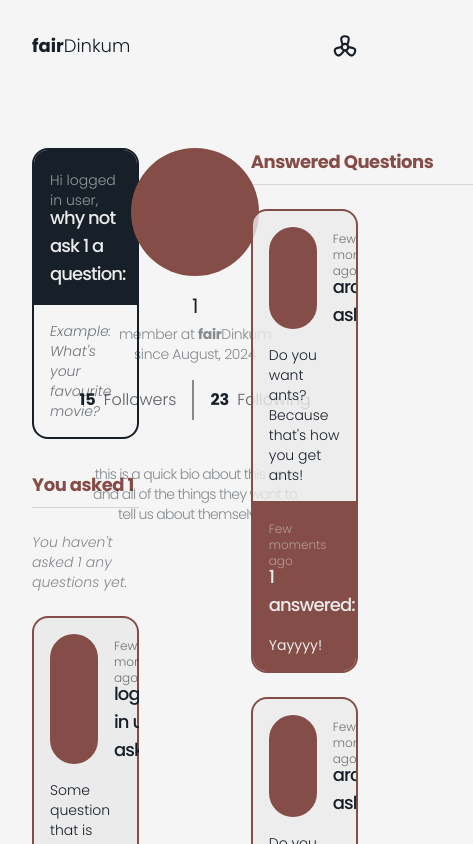
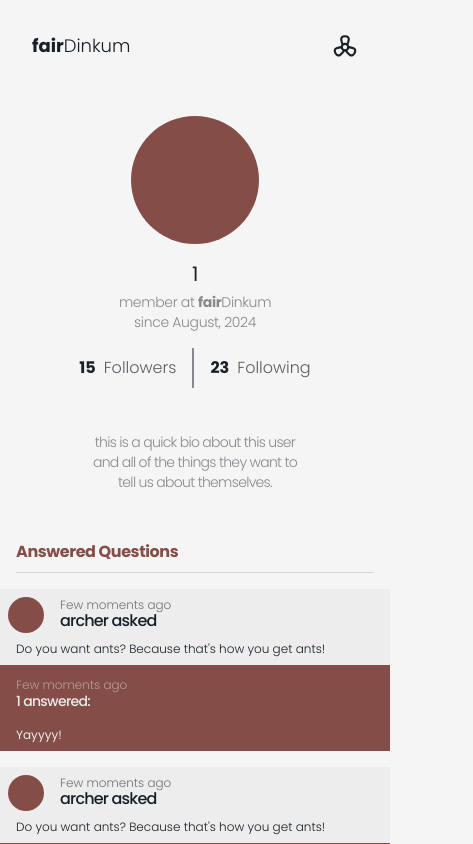
Before and after one commit to MadStoneDev/fair-dinkum, a Next.js app: page /user/1 in a window 390 px wide. Shown: the top 844 px of the page, 473 px wide, since content can reach past the window. Built offline with nearby package versions, Linux system fonts and the light colour scheme.

Commit message:
adjust design for mobile screens

```diff
--- a/src/app/(private)/user/[user]/page.tsx
+++ b/src/app/(private)/user/[user]/page.tsx
@@ -7,8 +7,10 @@ export default function User({ params }: { params: { user: string } }) {
   const { user } = params;
 
   return (
-    <main className="p-8 mb-10 grid grid-cols-8 gap-6 transition-all duration-500 ease-in-out">
-      <section className={`col-span-3 flex flex-col gap-6 overflow-y-auto`}>
+    <main className="mb-10 grid grid-cols-1 lg:grid-cols-6 xl:grid-cols-8 gap-6 md:gap-0 transition-all duration-500 ease-in-out">
+      <section
+        className={`md:pl-8 col-span-3 hidden xl:flex flex-col gap-6 overflow-y-auto`}
+      >
         {/* Ask a New Question */}
         <AskQuestion user={user} />
 
@@ -33,8 +35,12 @@ export default function User({ params }: { params: { user: string } }) {
       </section>
 
       {/* User Info */}
-      <section className={`col-span-2 relative flex justify-center`}>
-        <div className={`fixed flex flex-col items-center gap-1`}>
+      <section
+        className={`px-4 sm:px-6 md:px-8 col-span-4 lg:col-span-2 relative flex justify-center`}
+      >
+        <div
+          className={`mb-6 sm:mb-10 lg:fixed flex flex-col items-center gap-1`}
+        >
           <div
             className={`mb-3 w-32 aspect-square rounded-full bg-accent`}
           ></div>
@@ -68,9 +74,11 @@ export default function User({ params }: { params: { user: string } }) {
       </section>
 
       {/* Right Column */}
-      <section className={`col-span-3 flex flex-col gap-6`}>
+      <section
+        className={`p-0 md:pl-8 lg:pl-0 md:pr-8 col-span-4 xl:col-span-3 flex flex-col gap-4 md:gap-6`}
+      >
         <h2
-          className={`pr-10 pb-2 w-max border-b border-dark/15 dark:border-light/15 text-lg font-bold tracking-tight text-accent`}
+          className={`mx-4 md:pr-10 pb-2 lg:w-max border-b border-dark/15 dark:border-light/15 md:text-lg font-bold tracking-tight text-accent`}
         >
           Answered Questions
         </h2>
--- a/src/components/answered-questions.tsx
+++ b/src/components/answered-questions.tsx
@@ -1,41 +1,47 @@
 export default function AnsweredQuestions({ user }: { user: string }) {
   return (
     <article
-      className={`relative flex flex-col bg-light/80 dark:bg-light/15 border-2 border-accent rounded-2xl overflow-hidden`}
+      className={`relative flex flex-col bg-light/80 dark:bg-light/15 md:rounded-2xl overflow-hidden`}
     >
       {/* Header */}
-      <div className={`p-4 flex flex-row gap-4 h-full`}>
-        <div className={`w-12 aspect-square rounded-full bg-accent`}></div>
+      <div className={`p-2 md:p-4 flex flex-row items-center gap-4 h-full`}>
+        <div className={`w-9 h-9 sm:w-12 sm:h-12 rounded-full bg-accent`}></div>
         <div className={`flex-grow flex flex-col justify-center h-full`}>
           <h4
-            className={`mt-1 -mb-1.5 text-xs font-light text-dark/60 dark:text-light/50`}
+            className={`md:mt-1 -mb-1 md:-mb-1.5 text-xs font-light text-dark/60 dark:text-light/50`}
           >
             Few moments ago
           </h4>
-          <h3 className={`text-lg font-medium tracking-tighter`}>
+          <h3 className={`md:text-lg font-medium tracking-tighter`}>
             archer asked
           </h3>
         </div>
       </div>
 
       {/* Question */}
-      <div className={`pt-0 p-4 `}>
-        <p className={`text-sm font-light text-dark dark:text-light/70`}>
+      <div className={`pt-0 px-4 pb-2 md:pb-4`}>
+        <p
+          className={`text-xs md:text-sm font-light text-dark dark:text-light/70`}
+        >
           Do you want ants? Because that's how you get ants!
         </p>
       </div>
 
       {/* Answer */}
-      <div className={`p-4 bg-accent`}>
+      <div className={`px-4 py-2 md:pb-4 bg-accent`}>
         <div className={`mb-4 flex flex-col justify-center`}>
-          <h4 className={`mt-1 -mb-1.5 text-xs font-light text-light/50`}>
+          <h4
+            className={`mt-1 -mb-0.5 lg:-mb-1.5 text-xs font-light text-light/50`}
+          >
             Few moments ago
           </h4>
-          <h3 className={`text-lg font-medium tracking-tighter text-light`}>
+          <h3
+            className={`text-sm md:text-base lg:text-lg font-medium tracking-tighter text-light`}
+          >
             {user} answered:
           </h3>
         </div>
-        <p className={`text-sm text-light`}>Yayyyy!</p>
+        <p className={`text-xs md:text-sm text-light`}>Yayyyy!</p>
       </div>
     </article>
   );
--- a/src/components/unanswered-questions.tsx
+++ b/src/components/unanswered-questions.tsx
@@ -1,7 +1,7 @@
 export default function UnansweredQuestions() {
   return (
     <article
-      className={`relative flex flex-col bg-light dark:bg-light/15 border-2 border-accent rounded-2xl`}
+      className={`relative flex flex-col bg-light dark:bg-light/15 md:rounded-2xl`}
     >
       {/* Header */}
       <div className={`p-4 flex flex-row gap-4 h-full`}>
```
